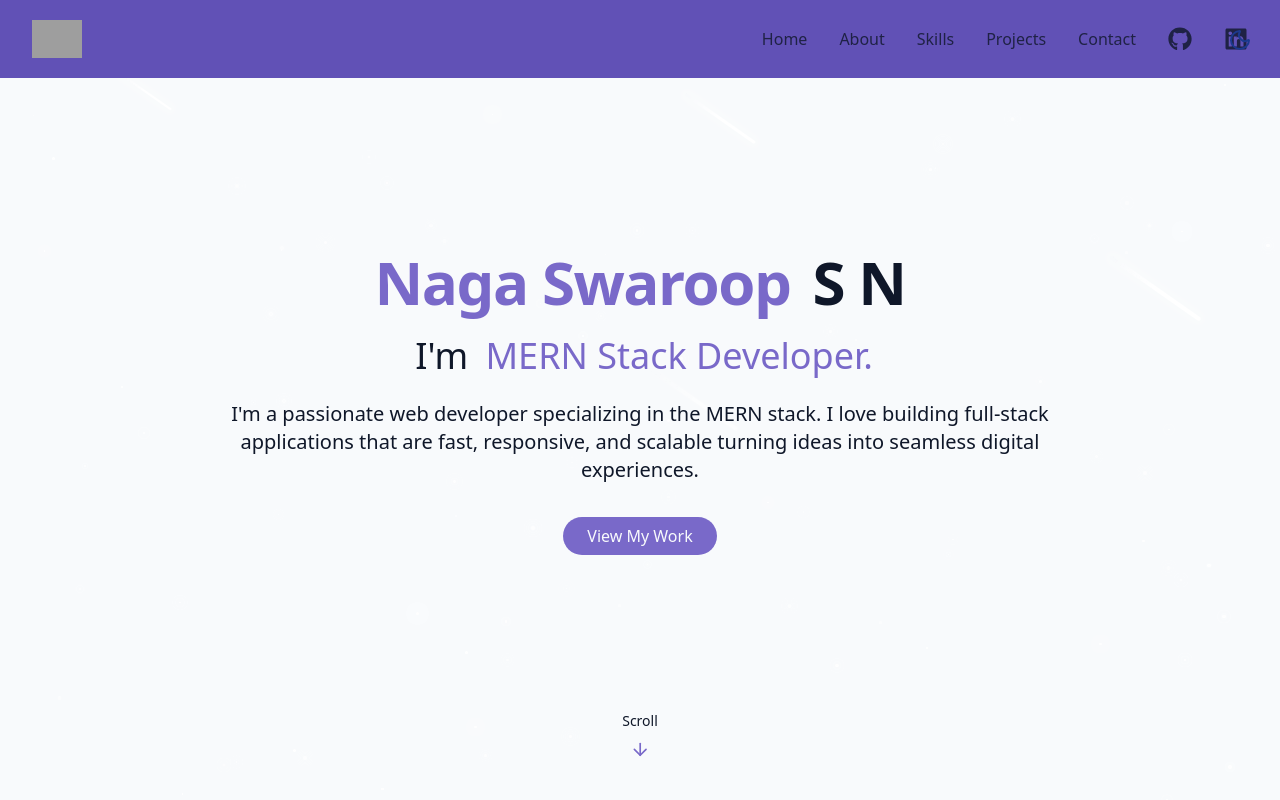
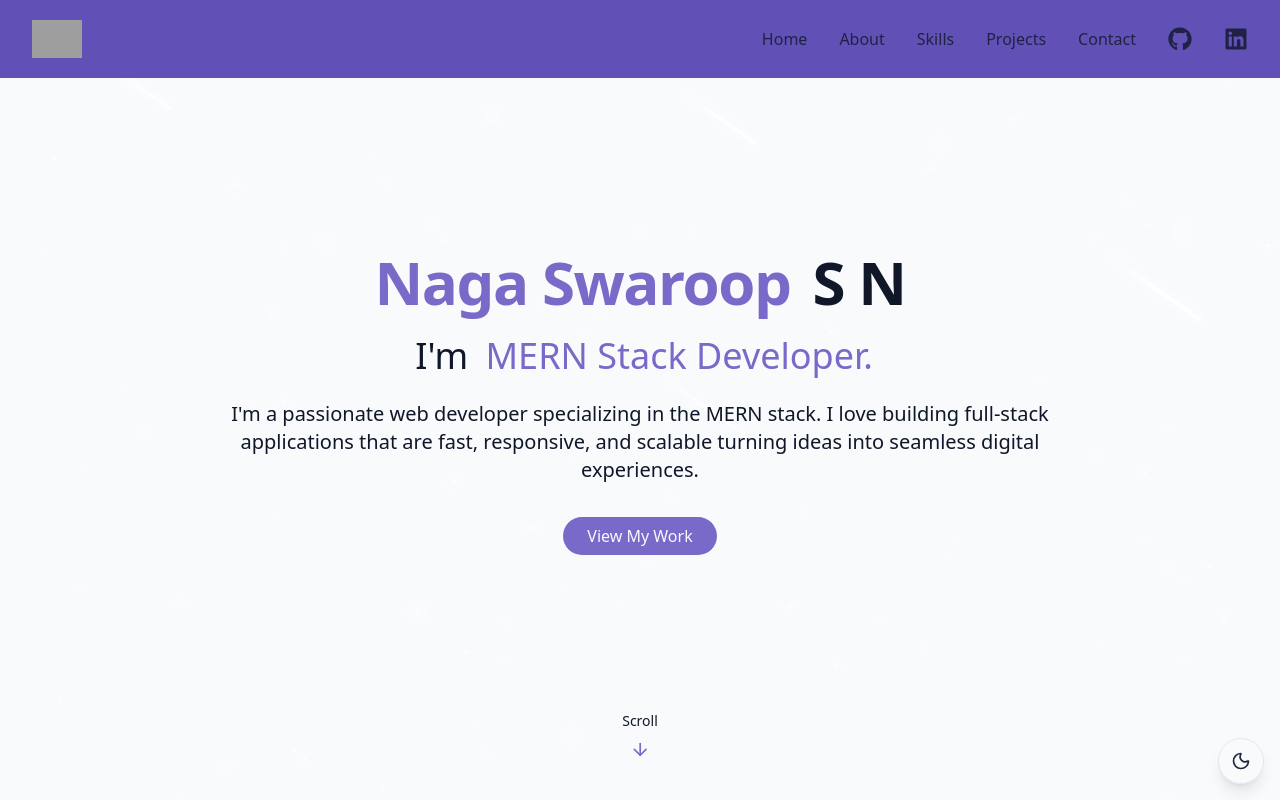
Before and after one commit to NagaSwaroop2611/My-Portfolio, a React (Vite) app: page / in a window 1280 px wide. Shown: the top 800 px of the page. Built offline with nearby package versions, Linux system fonts and the light colour scheme; grey boxes are pictures that could not be loaded.

Commit message:
made changes to themetoggle

```diff
--- a/src/components/ThemeToggle.jsx
+++ b/src/components/ThemeToggle.jsx
@@ -1,46 +1,69 @@
-import { useEffect, useState } from "react"
-import {Sun,Moon} from "lucide-react";
-import {cn} from "@/lib/utils.js";
+import { useEffect, useState } from "react";
+import { Sun, Moon } from "lucide-react";
+import { cn } from "@/lib/utils";
 
 export default function ThemeToggle() {
-  const [isDarkMode,setIsDarkMode] = useState(false);
+  const [isDarkMode, setIsDarkMode] = useState(false);
 
-  useEffect(()=>{
+  useEffect(() => {
     const storedTheme = localStorage.getItem("theme");
-    if(storedTheme == "dark"){
+
+    if (storedTheme === "dark") {
       setIsDarkMode(true);
       document.documentElement.classList.add("dark");
-    }
-    else{
-      localStorage.setItem("theme", "light");
-      setIsDarkMode(false);
-    }
-  },[])
-
-  function toggleTheme(){
-    if(isDarkMode){
+    } else {
       setIsDarkMode(false);
       document.documentElement.classList.remove("dark");
-      localStorage.setItem("theme","light");
     }
-    else{
+  }, []);
+
+  const toggleTheme = () => {
+    if (isDarkMode) {
+      setIsDarkMode(false);
+      document.documentElement.classList.remove("dark");
+      localStorage.setItem("theme", "light");
+    } else {
       setIsDarkMode(true);
-      localStorage.setItem("theme","dark");
       document.documentElement.classList.add("dark");
+      localStorage.setItem("theme", "dark");
     }
-  }
+  };
 
   return (
+    <div className="fixed bottom-4 right-4 z-50 group">
+      {/* Tooltip */}
+      <div
+        className="
+          absolute bottom-full mb-3 -left-5 -translate-x-1/2
+          whitespace-nowrap rounded-md px-3 py-1.5
+          text-sm font-medium
+          bg-black text-white
+          opacity-0 group-hover:opacity-100
+          transition-opacity duration-300
+          pointer-events-none
+        "
+      >
+        {isDarkMode ? "Switch to Light Mode" : "Switch to Dark Mode"}
+      </div>
+
+      {/* Button */}
       <button
         onClick={toggleTheme}
         className={cn(
-        "fixed max-sm:hidden top-5 right-5 z-50 p-2 rounded-full transition-colors duration-300",
-        "focus:outlin-hidden"
+          "p-3 rounded-full",
+          "bg-background/90 dark:bg-slate-900/80 backdrop-blur-md",
+          "border border-border",
+          "shadow-lg",
+          "transition-all duration-300",
+          "hover:scale-110"
         )}
       >
-      {isDarkMode ?
-      <Sun className="h-6 w-6 text-yellow-300"/> :
-      <Moon className="h-6 w-6 text-blue-900"/>}
+        {isDarkMode ? (
+          <Sun className="h-5 w-5 text-yellow-400" />
+        ) : (
+          <Moon className="h-5 w-5 text-gray-800 dark:text-white" />
+        )}
       </button>
-  )
+    </div>
+  );
 }
```
Lines whose indentation alone changed are shown as unchanged.
